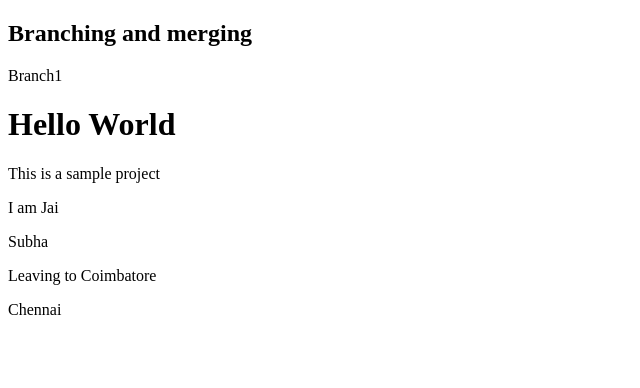
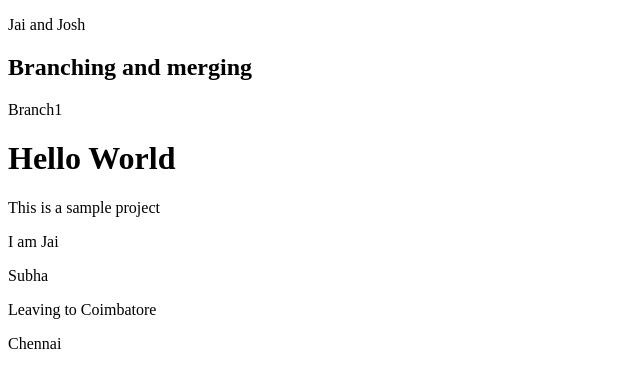
Before and after one commit to Jaisree07/gitclone, a plain HTML site: page index.html in a window 1280 px wide. Shown: the whole page, without its empty margins (0-640 px from the left). Drawn offline with Linux system fonts and the light colour scheme.

Commit message:
Reapply "reset"
This reverts commit 59ed64009ffc694bdb8dd34e2894da9fcecc65a4.

```diff
--- a/index.html
+++ b/index.html
@@ -2,6 +2,7 @@
 <html>
 <head>
   <title>My Project</title>
+  <p>Jai and Josh</p>
 </head>
 <body>
     <section id="about">
```
